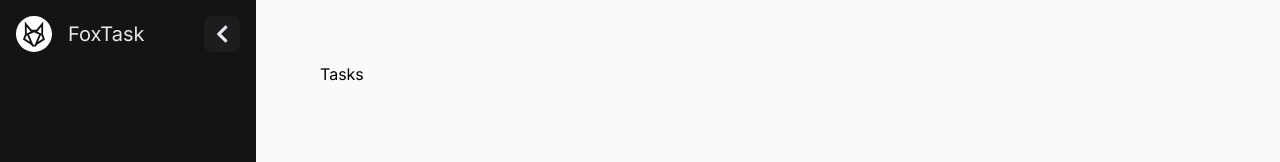
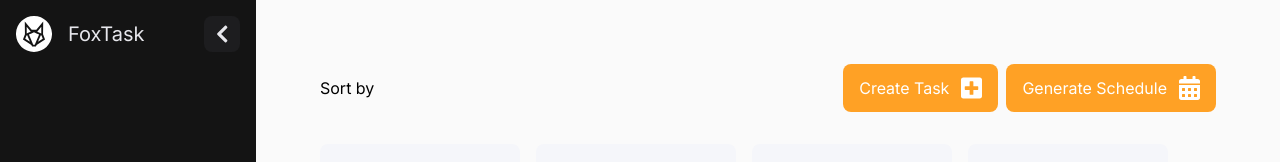
Before and after one commit to JenyaFTW/foxtask, a React (Create React App) app in the folder frontend/: page /tasks in a window 1280 px wide. Shown: the top 162 px of the page. Built offline with nearby package versions, Linux system fonts and the light colour scheme.

Commit message:
tasks view

```diff
--- a/frontend/src/views/Tasks/Tasks.js
+++ b/frontend/src/views/Tasks/Tasks.js
@@ -1,10 +1,43 @@
 import './Tasks.scss';
+import { FontAwesomeIcon } from '@fortawesome/react-fontawesome';
+import { faCalendarAlt, faPlusSquare } from '@fortawesome/free-solid-svg-icons';
 
 const Tasks = () => {
 
     return (
-        <div id="tasks">
-            Tasks
+        <div id="tasks" className="tasks__wrapper">
+            <div className="tasks__header">
+                <div className="header__filter">
+                    Sort by
+                </div>
+                <div className="header__action">
+                    <div className="header__new header__button">
+                        <span>Create Task</span>
+                        <FontAwesomeIcon className="header__icon" icon={faPlusSquare} />
+                    </div>
+                    <div className="header__generate header__button">
+                        <span>Generate Schedule</span>
+                        <FontAwesomeIcon className="header__icon" icon={faCalendarAlt} />
+                    </div>
+                </div>
+            </div>
+            <div className="tasks__body">
+                <div className="tasks__item"></div>
+                <div className="tasks__item"></div>
+                <div className="tasks__item"></div>
+                <div className="tasks__item"></div>
+                <div className="tasks__item"></div>
+                <div className="tasks__item"></div>
+                <div className="tasks__item"></div>
+                <div className="tasks__item"></div>
+                <div className="tasks__item"></div>
+                <div className="tasks__item"></div>
+                <div className="tasks__item"></div>
+                <div className="tasks__item"></div>
+                <div className="tasks__item"></div>
+                <div className="tasks__item"></div>
+                <div className="tasks__item"></div>
+            </div>
         </div>
     );
 };
--- a/frontend/src/views/Tasks/Tasks.scss
+++ b/frontend/src/views/Tasks/Tasks.scss
@@ -1,4 +1,72 @@
 #tasks {
     padding: 64px;
     width: 100%;
+    height: 100%;
 }
+
+// .tasks__container {
+//     width: 100%;
+//     height: 5000px;
+//     overflow-y: scroll;
+// }
+
+.tasks__header {
+    width: 100%;
+    height: auto;
+    display: flex;
+    flex-direction: row;
+    align-items: center;
+    justify-content: space-between;
+    margin-bottom: 32px;
+}
+
+.header__action {
+    width: auto;
+    display: flex;
+    flex-direction: row;
+    gap: 8px;
+}
+
+.header__button {
+    width: auto;
+    height: auto;
+    padding: 12px 16px;
+    border-radius: 8px;
+    display: flex;
+    gap: 12px;
+    align-items: center;
+    color: white;
+    background: rgb(255, 161, 37);
+    box-shadow: 0 6px 12px rgba(255, 161, 37, 0);
+    transition: all 250ms ease;
+    cursor: pointer;
+}
+
+.header__button:hover {
+    box-shadow: 0 6px 12px rgba(255, 161, 37,0.25);
+}
+
+.header__icon {
+    font-size: 24px;
+}
+
+.tasks__body {
+    width: 100%;
+    height: auto;
+    display: flex;
+    flex-wrap: wrap;
+}
+
+.tasks__item {
+    width: 200px;
+    height: 200px;
+    // border: 1px solid black;
+    background-color: #F5F6FA;
+    border-radius: 8px;
+    padding: 2rem;
+    cursor: pointer;
+    transition: all 250ms ease;
+    margin-bottom: 16px;
+    margin-right: 16px;
+    word-break: break-all;
+}
```
